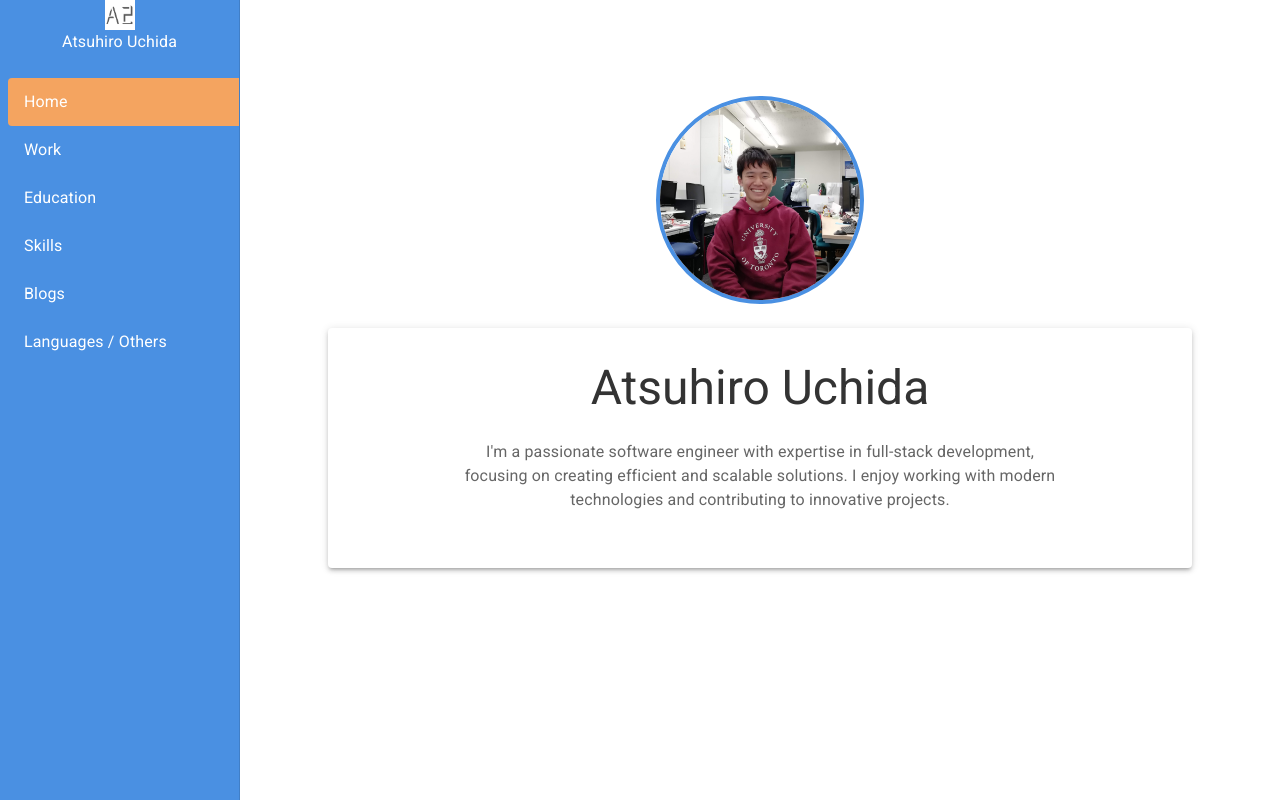
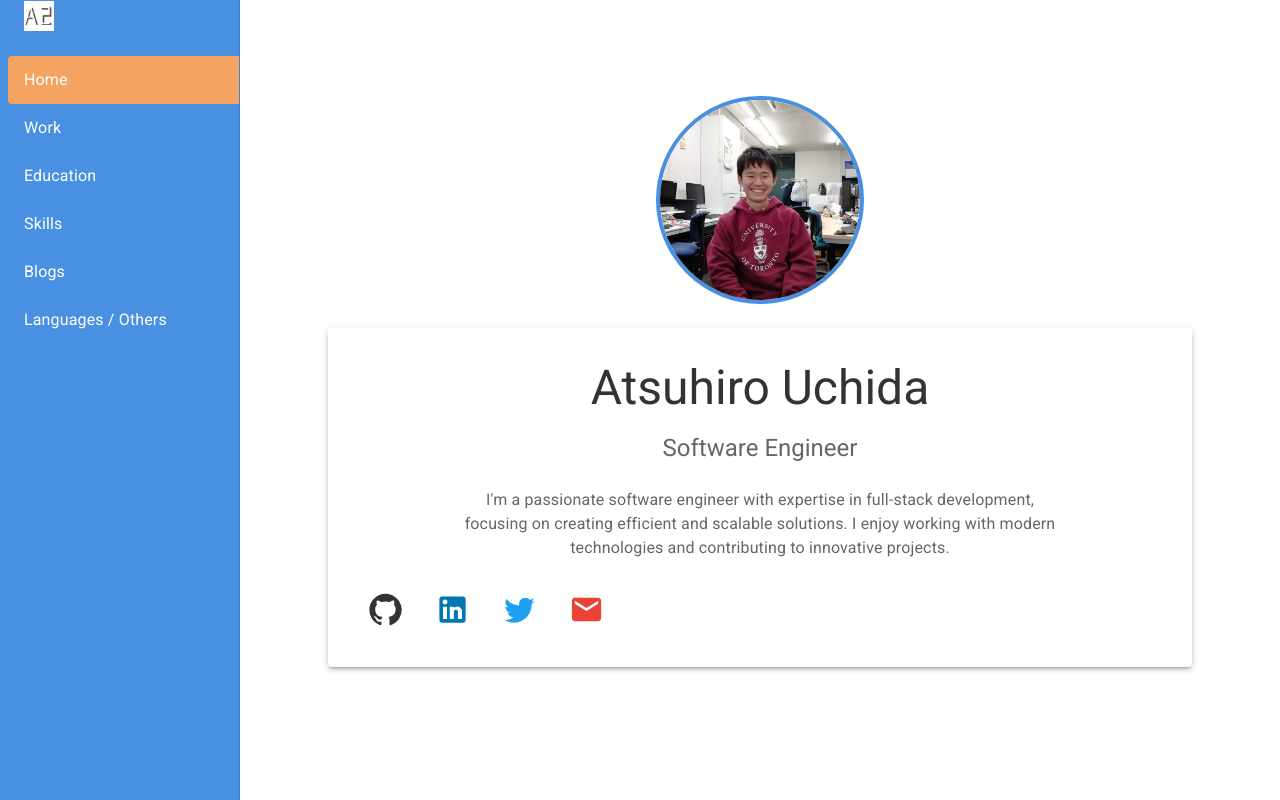
Before and after one commit to timtoronto634/timtoronto634.github.io, a React (Vite) app: page / in a window 1280 px wide. Built offline with nearby package versions, Linux system fonts and the light colour scheme.

Commit message:
fix: contacts data

```diff
--- a/package.json
+++ b/package.json
@@ -28,6 +28,7 @@
   "devDependencies": {
     "@eslint/compat": "1.2.3",
     "@eslint/js": "^9.13.0",
+    "@modyfi/vite-plugin-yaml": "^1.1.0",
     "@types/react": "^18.3.11",
     "@types/react-dom": "^18.3.1",
     "@vitejs/plugin-react": "^4.3.3",
--- a/src/components/Home.tsx
+++ b/src/components/Home.tsx
@@ -95,7 +95,7 @@ export const Home: React.FC = () => {
       }}
     >
       <Avatar
-        src="/images/Myself.jpg"
+        src="images/Myself.jpg"
         alt={name}
         sx={{
           width: 200,
--- a/src/components/ProfileLogo.tsx
+++ b/src/components/ProfileLogo.tsx
@@ -1,20 +1,33 @@
-import a2_logo_square from '@/assets/a2_logo_square.png';
 import { Stack, Typography } from '@mui/material';
+import a2_logo_square from '/a2_logo_square.png';
 
-export const ProfileLogo = () => {
+export const ProfileLogo: React.FC = () => {
   return (
     <Stack
+      direction="row"
+      spacing={2}
       sx={{
         alignItems: 'center',
         justifyContent: 'center',
-        //  gap: 1,
-        direction: 'row',
+        color: '#333',
       }}
     >
-      <>
-        <img src={a2_logo_square} width={30} height={'auto'} alt='A2 Logo' />
-      </>
-      <Typography>Atsuhiro Uchida</Typography>
+      <img
+        src={a2_logo_square}
+        width={30}
+        height="auto"
+        alt="A2 Logo"
+        style={{ objectFit: 'contain' }}
+      />
+      <Typography
+        variant="h6"
+        sx={{
+          fontWeight: 'medium',
+          color: '#4A90E2'
+        }}
+      >
+        Atsuhiro Uchida
+      </Typography>
     </Stack>
   );
 };
--- a/src/data/work.yml
+++ b/src/data/work.yml
@@ -1,27 +1,18 @@
-name: Atsuhiro Uchida
-title: Software Engineer
-contacts:
-  - mail: atsuhiro.uchida.a2@gmail.com
-  - linkedin: https://www.linkedin.com/in/atsuhiro-uchida
-  - github: https://github.com/timtoronto634
-  - twitter: https://twitter.com/A2hiro_tim
+name: "Atsuhiro Uchida"
+title: "Software Engineer"
 sections:
-  - title: General Info
+  - title: "General Info"
     content:
-      - name: Atsuhiro Uchida
-      - job-title: Software Engineer
-      - contacts:
+      - name: "Atsuhiro Uchida"
+        job-title: "Software Engineer"
+        contacts:
           - mail: atsuhiro.uchida.a2@gmail.com
-  - title: Work Experience
+            linkedin: https://www.linkedin.com/in/atsuhiro-uchida
+            github: https://github.com/timtoronto634
+            twitter: https://twitter.com/A2hiro_tim
+  - title: "Work Experience"
     content:
-      # - position: Data Analyst Intern
-      #   period: June 2020 - August 2020
-      #   details:
-      #     - Worked on an artificial intelligence consulting team, reviewing client specifications and providing effective solutions based on a variety of technologies
-      #     - Developed transportation fee calculation software, increasing a client’s productivity on transportation related work by a factor of 10
-      #     - Implemented a model to predict the popularity of TV personalities, using time-series clustering within a dynamic time-warping algorithm
-      #     - Identified key insights in client data through matplotlib-based visualizations
-      - position: Software Engineer
+      - position: "Software Engineer"
         period: September 2020 - Present
         details:
           - Developed and maintained web applications using React and Node.js
--- a/vite.config.ts
+++ b/vite.config.ts
@@ -1,8 +1,9 @@
 import { defineConfig } from 'vite';
 import react from '@vitejs/plugin-react';
 import tsconfigPaths from 'vite-tsconfig-paths';
+import yaml from '@modyfi/vite-plugin-yaml';
 
 // https://vite.dev/config/
 export default defineConfig({
-  plugins: [react(), tsconfigPaths()],
+  plugins: [react(), tsconfigPaths(), yaml()],
 });
```
Also changed, not shown: 1 other file (tests, documents, lock files or other folders).
